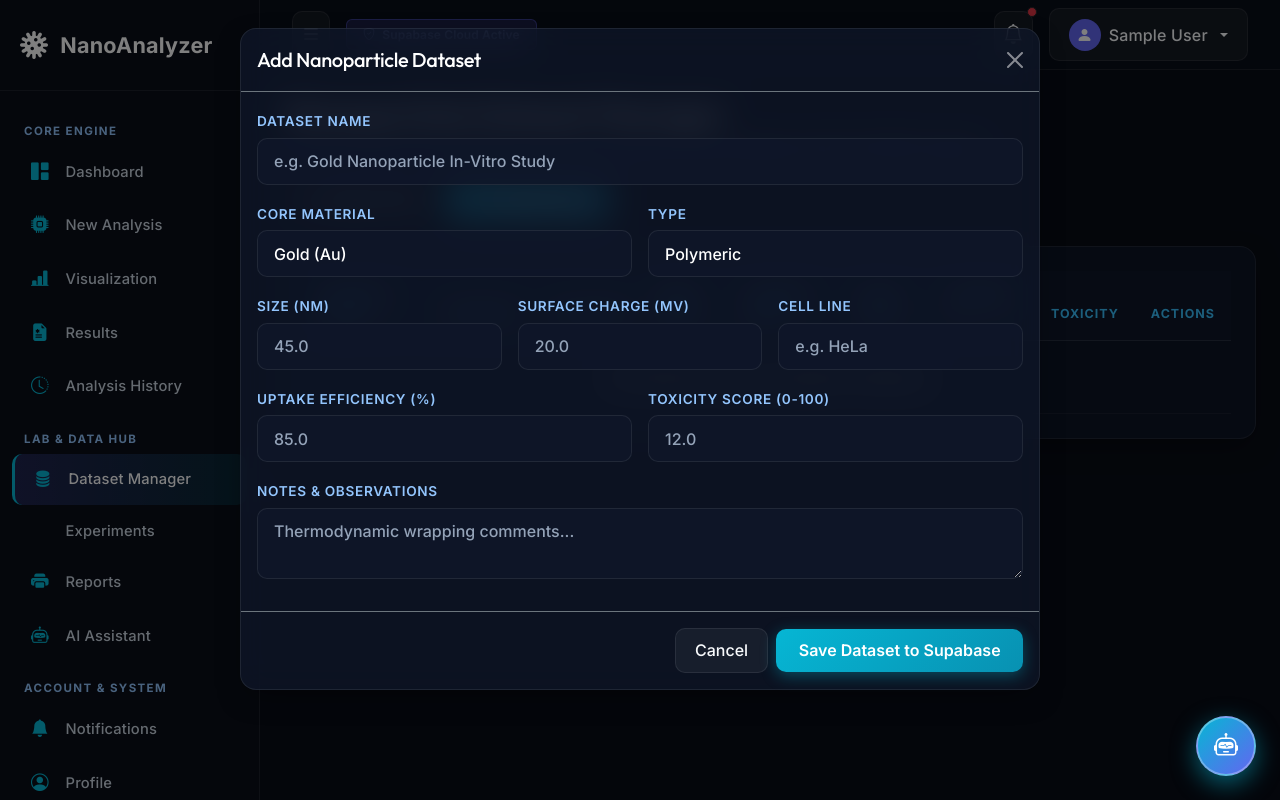
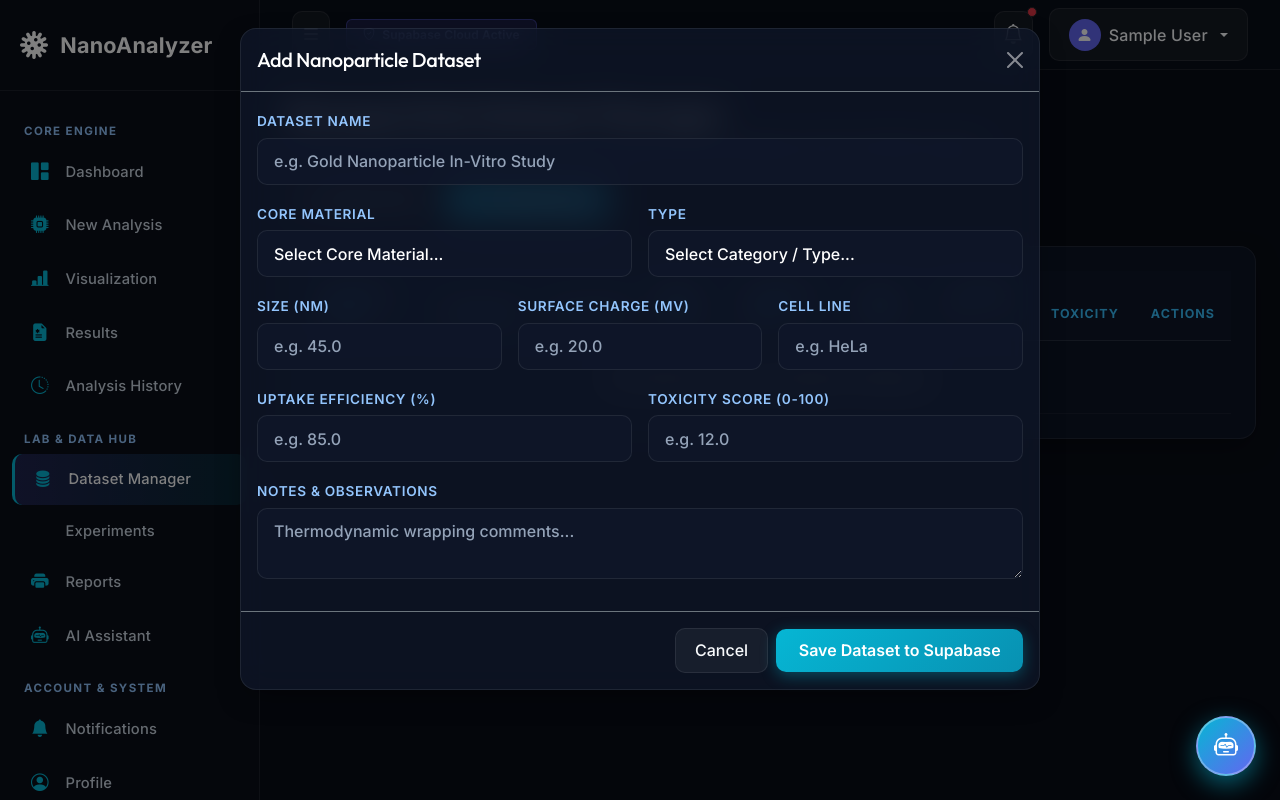
Before and after one commit to vayilarajitha/nanoanalyzer, a PHP site: page /datasets.php in a window 1280 px wide, after a click on "Add Dataset". Run offline with PHP 8.4, Linux system fonts and the light colour scheme; the visitor is signed in with stand-in values (Sample User, id 1); data that the repository does not hold is empty; some libraries are stand-ins or nearby versions.

Commit message:
fix: remove all pre-selected defaults in dataset and experiment modals, clean table views

```diff
--- a/datasets.php
+++ b/datasets.php
@@ -132,6 +132,7 @@ include __DIR__ . '/includes/header.php';
             <div class="col-md-6">
               <label class="form-label parameter-label">Core Material</label>
               <select name="core_material" class="form-select parameter-value" required>
+                <option value="" disabled selected>Select Core Material...</option>
                 <option value="Gold (Au)">Gold (Au)</option>
                 <option value="Silica (SiO2)">Silica (SiO2)</option>
                 <option value="PLGA Polymer">PLGA Polymer</option>
@@ -142,6 +143,7 @@ include __DIR__ . '/includes/header.php';
             <div class="col-md-6">
               <label class="form-label parameter-label">Type</label>
               <select name="nanoparticle_type" class="form-select parameter-value" required>
+                <option value="" disabled selected>Select Category / Type...</option>
                 <option value="Polymeric">Polymeric</option>
                 <option value="Inorganic">Inorganic</option>
                 <option value="Lipid-based">Lipid-based</option>
@@ -152,11 +154,11 @@ include __DIR__ . '/includes/header.php';
           <div class="row g-3 mb-3">
             <div class="col-md-4">
               <label class="form-label parameter-label">Size (nm)</label>
-              <input type="number" step="0.1" name="size_nm" class="form-control parameter-value" placeholder="45.0" required>
+              <input type="number" step="0.1" name="size_nm" class="form-control parameter-value" placeholder="e.g. 45.0" required>
             </div>
             <div class="col-md-4">
               <label class="form-label parameter-label">Surface Charge (mV)</label>
-              <input type="number" step="0.1" name="surface_charge_mv" class="form-control parameter-value" placeholder="20.0" required>
+              <input type="number" step="0.1" name="surface_charge_mv" class="form-control parameter-value" placeholder="e.g. 20.0" required>
             </div>
             <div class="col-md-4">
               <label class="form-label parameter-label">Cell Line</label>
@@ -166,11 +168,11 @@ include __DIR__ . '/includes/header.php';
           <div class="row g-3 mb-3">
             <div class="col-md-6">
               <label class="form-label parameter-label">Uptake Efficiency (%)</label>
-              <input type="number" step="0.1" name="uptake_efficiency_percent" class="form-control parameter-value" placeholder="85.0" required>
+              <input type="number" step="0.1" name="uptake_efficiency_percent" class="form-control parameter-value" placeholder="e.g. 85.0" required>
             </div>
             <div class="col-md-6">
               <label class="form-label parameter-label">Toxicity Score (0-100)</label>
-              <input type="number" step="0.1" name="toxicity_score" class="form-control parameter-value" placeholder="12.0" required>
+              <input type="number" step="0.1" name="toxicity_score" class="form-control parameter-value" placeholder="e.g. 12.0" required>
             </div>
           </div>
           <div class="mb-3">
--- a/experiments.php
+++ b/experiments.php
@@ -102,7 +102,7 @@ include __DIR__ . '/includes/header.php';
             </div>
             <div class="col-6">
               <label class="form-label">Size (nm)</label>
-              <input type="number" step="0.1" name="particle_size_nm" class="form-control" placeholder="45.0" required>
+              <input type="number" step="0.1" name="particle_size_nm" class="form-control" placeholder="e.g. 45.0" required>
             </div>
           </div>
           <div class="mb-3">
```
